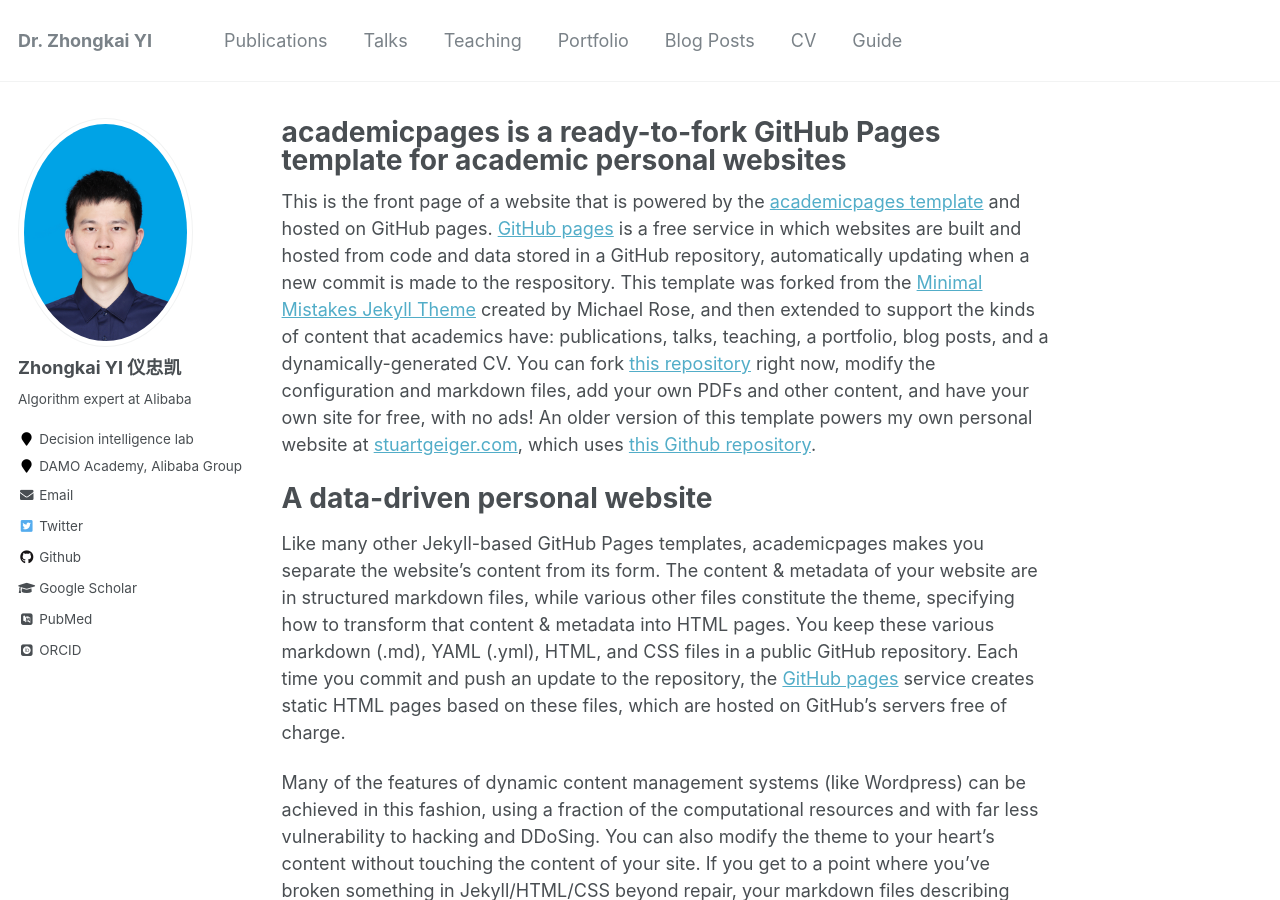
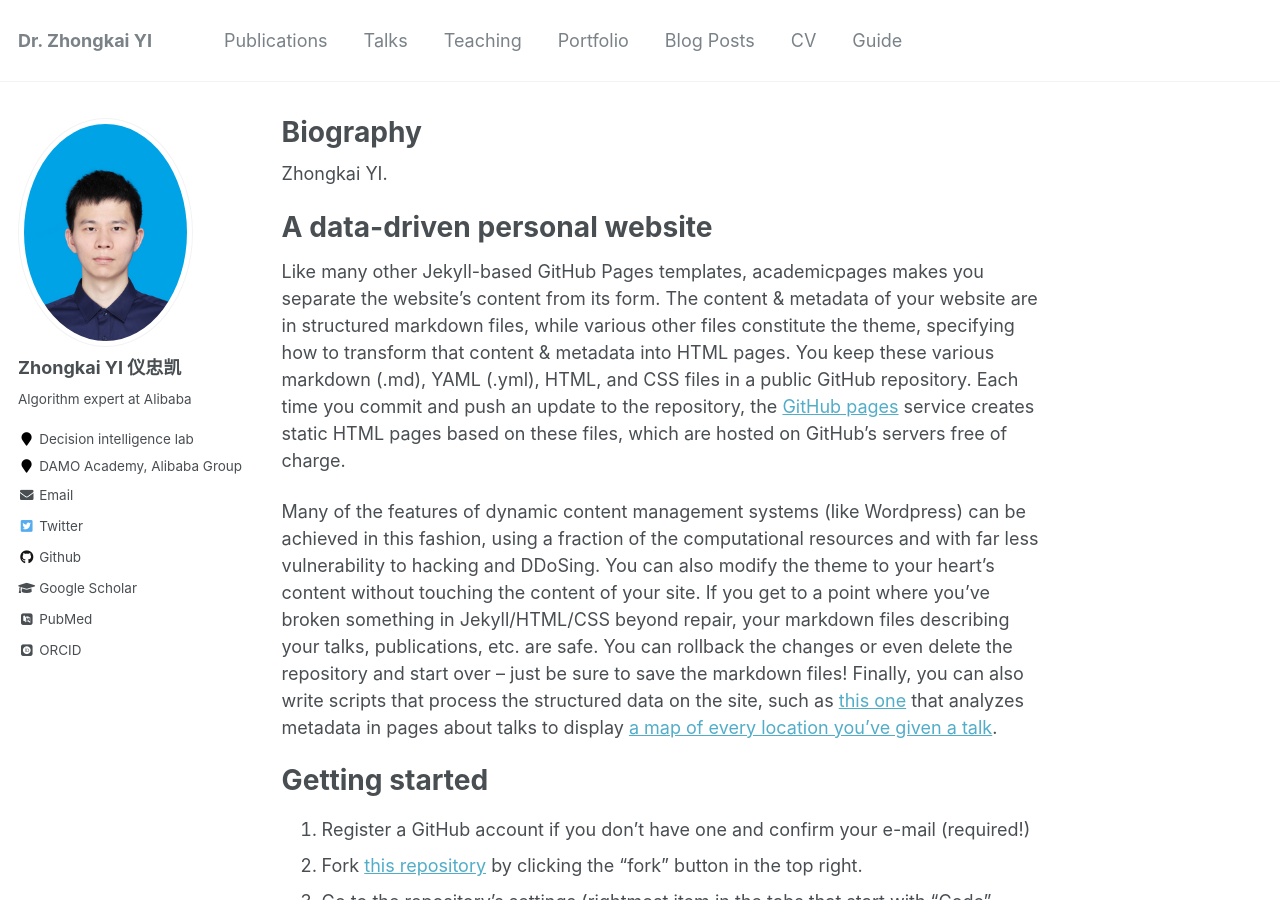
Before and after one commit to yizhongkai/yizhongkai.github.io, a Jekyll site: the page built from _pages/about.md, in a window 1280 px wide and 900 px high. Built offline with Jekyll 4.4.1, drawn with Linux system fonts in a browser that asks for light colours; some web fonts are replaced.

Commit message:
Update about.md

```diff
--- a/_pages/about.md
+++ b/_pages/about.md
@@ -1,6 +1,6 @@
 ---
 permalink: /
-title: "academicpages is a ready-to-fork GitHub Pages template for academic personal websites"
+title: "Biography"
 excerpt: "About me"
 author_profile: true
 redirect_from:
@@ -8,7 +8,7 @@ redirect_from:
   - /about.html
 ---
 
-This is the front page of a website that is powered by the [academicpages template](https://github.com/academicpages/academicpages.github.io) and hosted on GitHub pages. [GitHub pages](https://pages.github.com) is a free service in which websites are built and hosted from code and data stored in a GitHub repository, automatically updating when a new commit is made to the respository. This template was forked from the [Minimal Mistakes Jekyll Theme](https://mmistakes.github.io/minimal-mistakes/) created by Michael Rose, and then extended to support the kinds of content that academics have: publications, talks, teaching, a portfolio, blog posts, and a dynamically-generated CV. You can fork [this repository](https://github.com/academicpages/academicpages.github.io) right now, modify the configuration and markdown files, add your own PDFs and other content, and have your own site for free, with no ads! An older version of this template powers my own personal website at [stuartgeiger.com](http://stuartgeiger.com), which uses [this Github repository](https://github.com/staeiou/staeiou.github.io).
+Zhongkai YI.
 
 A data-driven personal website
 ======
```
